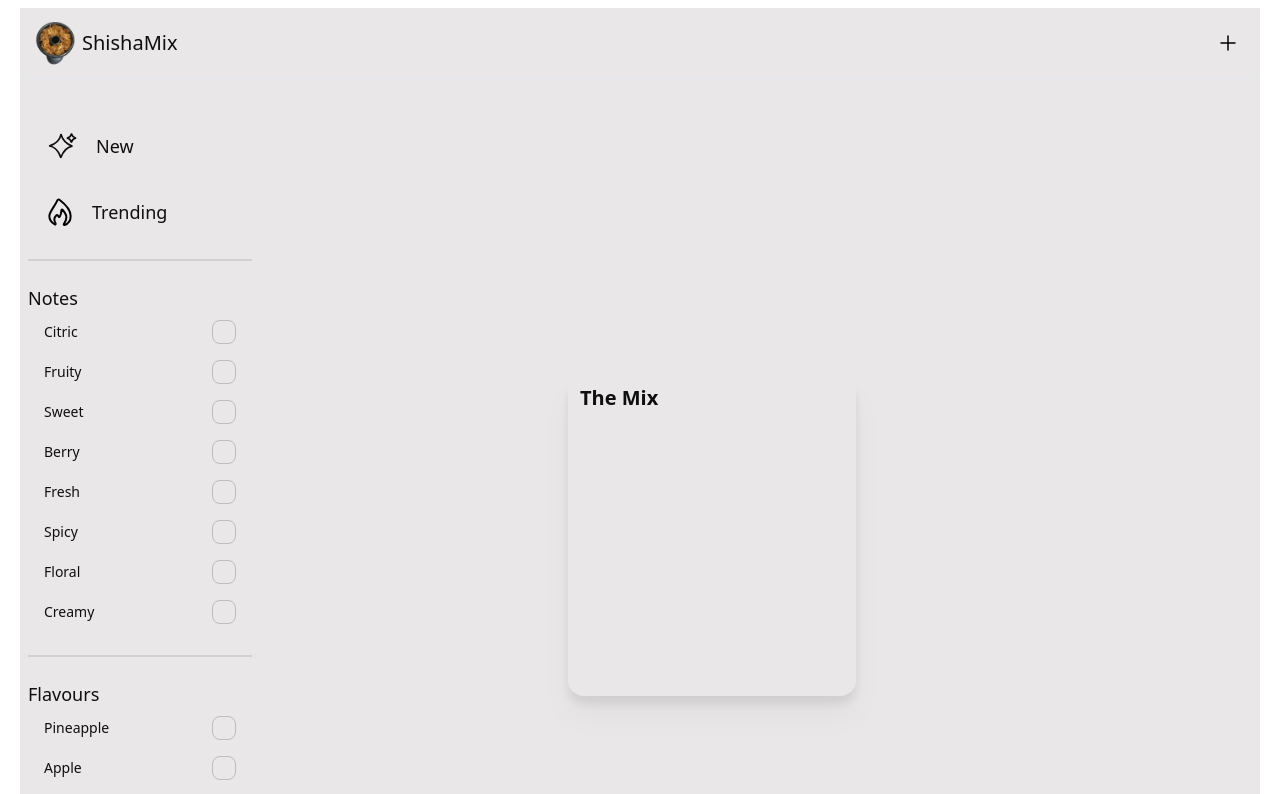
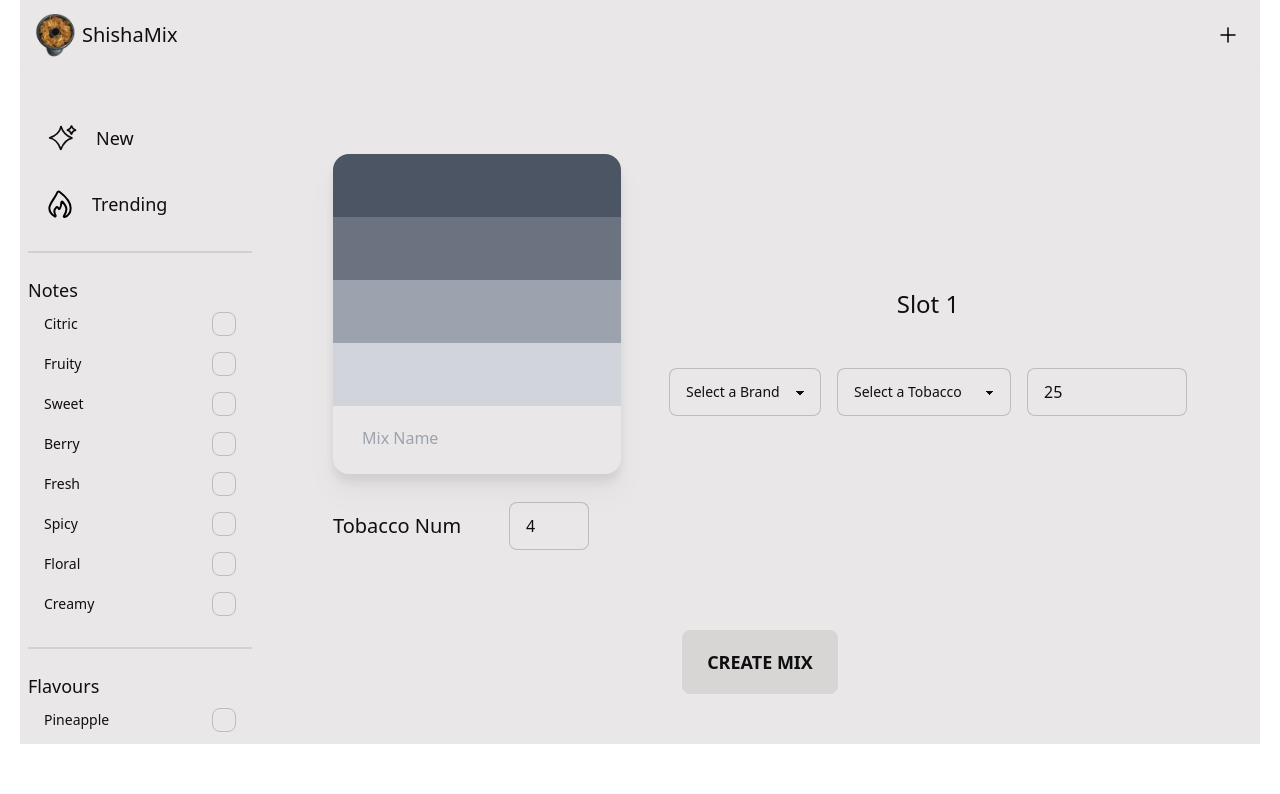
Before and after one commit to xiao-villamor/bowlhunt, a SvelteKit app: page /create in a window 1280 px wide. Shown: the top 794 px of the page. Built offline with nearby package versions, Linux system fonts and the light colour scheme.

Commit message:
add create new

```diff
--- a/src/brands.js
+++ b/src/brands.js
@@ -1,5 +1,4 @@
 export const brands = [
-    "brand",
     "Al Waha",
     "Streetsmoke",
     "Dumanji",
--- /dev/null
+++ b/src/defaulT.js
@@ -0,0 +1,37 @@
+export const defaulT = [
+    /// add a list of 4 tobaccos
+    {
+            name: 'Slot 1',
+            id: 0,
+            colour: 'bg-gray-600',
+            percentage: 25,
+            tobaccoId: null,
+            hidden: false,
+    },
+    {
+        name: 'Slot 2',
+        id: 1,
+        colour: 'bg-gray-500',
+        percentage: 25,
+        tobaccoId: null,
+        hidden: false,
+    },
+    {
+        name: 'Slot 3',
+        id: 2,
+        colour: 'bg-gray-400',
+        percentage: 25,
+        tobaccoId: null,
+        hidden: false,
+    },
+    {
+        name: 'Slot 4',
+        id: 3,
+        colour: 'bg-gray-300',
+        percentage: 25,
+        tobaccoId: null,
+        hidden: false,
+    }
+
+
+]
--- a/src/lib/components/CreationMixCard.svelte
+++ b/src/lib/components/CreationMixCard.svelte
@@ -1,7 +1,15 @@
 <script>
 
-    export let name;
-    export let Tobaccos;
+    import {tobaccosCreate} from "$lib/store.js";
+    import {tobaccoSelected} from "$lib/store.js";
+
+    let name;
+
+    //create a funtion to on click change the colour of the div
+    function clickTobacco(event){
+       console.log(event.currentTarget.id);
+       tobaccoSelected.set(event.currentTarget.id);
+    }
 
 </script>
 
@@ -32,24 +40,25 @@
 
 </style>
 
-<div class="flex w-96 shrink-0 mix animate-fade-in"  >
+<div class="flex w-72 shrink-0 mix animate-fade-in"  >
     <div class="card  bg-base-100 drop-shadow-xl overflow-hidden">
-        <div class="h-80 flex flex-col items-center rounded-xl d ">
-            {#each Tobaccos as t}
-                <div class="{t.colour} group " style={`height: ${t.percentage}%; width: 100%;`} >
-                    <div class="flex justify-start items-end h-full w-full">
-                        <div class="bg-opacity-50 bg-gray-500 rounded-tr-lg p-2 opacity-0 group-hover:opacity-100 transition-opacity duration-500">
-                            <span class="text-white">{t.name} - {t.percentage}%</span>
+        <div class="h-80 flex flex-col items-center rounded-xl">
+            {#each $tobaccosCreate as t}
+                {#if t.hidden !== true}
+                    <div class="{t.colour} group" on:click={clickTobacco} style={`height: ${t.percentage}%; width: 100%;`}  id={t.id}>
+                        <div class="flex justify-start items-end h-full w-full">
+                            <div class="bg-opacity-50 bg-gray-500 rounded-tr-lg p-2 opacity-0 group-hover:opacity-100 transition-opacity duration-500">
+                                <span class="text-white">{t.name} - {t.percentage}%</span>
+                            </div>
                         </div>
                     </div>
-                </div>
+                {/if}
             {/each}
 
             <div class="card-body w-full">
                 <div class="grid grid-cols-2 gap-2">
-                    <h2 class="card-title w-32">{name}</h2>
+                    <input type="text" placeholder="Mix Name" class="input input-ghost w-full max-w-md" />
                 </div>
-
             </div>
         </div>
     </div>
--- a/src/lib/components/NavBar.svelte
+++ b/src/lib/components/NavBar.svelte
@@ -4,7 +4,7 @@
 </script>
 
 
-<div class="sticky top-0 z-30 my-2">
+<div class="sticky top-0 z-30 ">
     <div class="navbar bg-base-100  border-b-2 dark:border-gray-300">
         <div class="flex-none lg:hidden">
             <label for="{navbar_id}" class="btn btn-square btn-ghost">
--- a/src/routes/+layout.svelte
+++ b/src/routes/+layout.svelte
@@ -58,19 +58,18 @@
 
 </script>
 
-<html data-theme="garden" lang="es" class="md:mx-5 mx-3 static">
+<html data-theme="garden" lang="es" class="md:mx-5 mx-3 sticky">
 
     <NavBar navbar_id="my-drawer-2"/>
 
-
-    <div class="drawer lg:drawer-open my-8 lg:sticky  left-0 " >
+    <div class="drawer lg:drawer-open my-8 lg:sticky  xs:max-md:items-center xs:max-md:justify-center" >
         <input id="my-drawer-2" type="checkbox" class="drawer-toggle" />
         <div class="drawer-content m-6">
             <slot />
         </div>
-        <div class="drawer-side z-50 ">
+        <div class="drawer-side z-50 lg:top-24 lg:h-[80vh]">
             <label for="my-drawer-2" class="drawer-overlay"></label>
-            <ul class="menu-vertical lg:menu  px-4 w-60 h-auto text-base-content bg-base-100  overflow-x-hidden">
+            <ul class="menu-vertical lg:menu  px-4 w-60 h-auto text-base-content bg-base-100  overflow-x-hidden pt-10">
 
                     <li class="">
                         <a id="new" class="text-lg h-full flex items-center" href="/new" data-sveltekit-preload-data="hover">
--- /dev/null
+++ b/src/routes/backend/brand/+server.js
@@ -0,0 +1,38 @@
+import {prisma} from '../../../server/prisma.js'
+import {json} from "@sveltejs/kit";
+import {redis} from "../../../server/redis.js";
+
+export const GET = async (event) => {
+
+    try {
+
+        const cached = await redis.get(event.url.href);
+        if (cached) {
+            return json(JSON.parse(cached));
+        }
+
+        let searchParams = event.url.searchParams;
+
+
+        const tobaccos = await prisma.tobacco.findMany({
+            where: {
+                brand: {
+                    contains: searchParams.get('name')
+                }
+            },
+            orderBy: {
+                name: 'asc'
+            }
+            //get only the name
+
+
+        });
+
+        redis.set(event.url.href, JSON.stringify(tobaccos), 'EX', 60);
+        return json(tobaccos, {
+        });
+    }catch (e) {
+        return json({error: e.message}, {status: 500});
+    }
+
+}
--- /dev/null
+++ b/src/routes/backend/createMix/+server.js
@@ -0,0 +1,63 @@
+export const POST = async (event) => {
+    //get the body from the event the number of likes and the id of the tobacco to update
+
+    const requestBody = await event.request.text();
+    const parsedBody = JSON.parse(requestBody);
+    const tobaccos = parsedBody.tobaccos;
+
+    let response
+    let error = false
+
+    //iterate over the tobaccos
+
+    console.log(tobaccos.length);
+
+    //if any of tobaccos has the field tobaccoId return error
+
+    tobaccos.some(tobacco => {
+        console.log(tobacco.tobaccoId)
+        console.log(tobacco.tobaccoId === null && tobacco.hidden === false)
+        if (tobacco.tobaccoId === null && tobacco.hidden === false) {
+            console.log("tobaccoId is missing")
+            error = true
+            response = new Response(JSON.stringify("tobaccoId is missing"), {
+                status: 400,
+                headers: {
+                    'Content-Type': 'application/json'
+                }
+            });
+        }
+    });
+
+    //create a new mix with the tobaccos
+    const mix = prisma.mix.create({
+        data: {
+            tobaccos: {
+                create: tobaccos
+            }
+        }
+    }).catch(e => {
+        console.log(e)
+        error = true
+        response = new Response(JSON.stringify("error"), {
+            status: 500,
+            headers: {
+                'Content-Type': 'application/json'
+            }
+        });
+    })
+
+
+    if(!error){
+        response = new Response(JSON.stringify("ok"), {
+            status: 200,
+            headers: {
+                'Content-Type': 'application/json'
+            }
+        });
+    }
+    return response
+
+
+
+}
--- a/src/routes/create/+page.svelte
+++ b/src/routes/create/+page.svelte
@@ -1,14 +1,156 @@
 <script>
 import CreationMixCard from "$lib/components/CreationMixCard.svelte";
+
+//import the brands
+import {brands} from "../../brands.js";
+import {tobaccosCreate} from "$lib/store.js";
+import {tobaccoSelected} from "$lib/store.js";
+import {onMount} from "svelte";
+import {defaulT} from "../../defaulT.js";
+
+let brand = "";
+let max = 100;
+let tobaccos = [];
+
+
+//create a function to get the value from the select
+async function getBrand(event) {
+    brand = event.target.value;
+    console.log(brand);
+    await getTobaccos();
+}
+
+async function getTobaccos() {
+
+    const url = `backend/brand?name=${brand}`
+    const response = await fetch(url);
+    tobaccos = await response.json();
+
+}
+
+function tobSel(event) {
+    let tname = event.target.value;
+
+    //get the tobacco object from the array
+    let tobacco = tobaccos.find(t => t.name === tname);
+
+    tobaccosCreate.update(tobaccosCreate => {
+        tobaccosCreate[$tobaccoSelected].colour = tobacco.colour;
+        tobaccosCreate[$tobaccoSelected].name = tobacco.brand + " " + tobacco.name;
+        tobaccosCreate[$tobaccoSelected].tobaccoId = tobacco.id;
+        return tobaccosCreate;
+    })
+}
+
+function setPercent(event) {
+    console.log(event.target.value)
+    let percent = event.target.value;
+    console.log($tobaccosCreate)
+
+    //
+
+    tobaccosCreate.update(tobaccosCreate => {
+        tobaccosCreate[$tobaccoSelected].percentage = percent;
+        return tobaccosCreate;
+    })
+}
+
+function changeTobaccoNum(event) {
+    let num = event.target.value;
+
+    tobaccosCreate.set(defaulT);
+
+    tobaccosCreate.update(tobaccosCreate => {
+        //hide the tobaccos that are not needed
+        for (let i = 0; i < tobaccosCreate.length; i++) {
+            tobaccosCreate[i].hidden = i >= num;
+        }
+
+        //iterate over the tobaccosCreate array and set the percentage to 100/num
+        for (let i = 0; i < tobaccosCreate.length; i++) {
+            tobaccosCreate[i].percentage = Math.round(100 / num);
+        }
+        return tobaccosCreate;
+    })
+
+    console.log(tobaccosCreate);
+}
+
+async function submitMix(){
+
+    const url = `backend/createMix`
+
+        //do a post request to the backend to like the newmixes the data shloud go in the body
+    const response = await fetch(url, {
+        method: 'POST',
+        headers: {
+            'Content-Type': 'application/json'
+        },
+        body: JSON.stringify({ tobaccos: $tobaccosCreate })
+
+    });
+
+    console.log(response)
+
+    if (response.ok) {
+        //if the response is ok then redirect to the home page
+        window.location.href = "/new";
+    } else {
+        //if the response is not ok then show an error
+    }
+
+
+}
+
+onMount(async () => {
+    tobaccosCreate.set(defaulT);
+})
+
 </script>
 
-<div class="flex justify-center items-center h-screen">
+<div class="flex justify-center items-center h-full gap-20 flex-col"> <!-- Removed 'flex-row' -->
 
 
+    <div class="flex justify-center items-center gap-12 flex-col sm:flex-row"> <!-- Kept 'flex-row' here, if needed -->
 
-    <CreationMixCard
-      name="The Mix"
-      Tobaccos={[],[],[],[]}
-     />
+        <!-- Wrapped 'CreationMixCard' in a separate div -->
+        <div class="flex justify-start items-start h-full gap-7 flex-col">
+            <CreationMixCard
+                    name="The Mix"
+            />
+            <div class="flex justify-center items-center gap-12  flex-row  xs:max-md:gap-4 ">
+
+                <h3 class="text-xl"> Tobacco Num</h3>
+
+                <input type="number" placeholder="Num of Tobaccos" class="input input-bordered w-20" max="4" on:change={changeTobaccoNum}
+                       value="4"/>
+            </div>
+        </div>
+
+        <div class="flex justify-center items-center gap-12  flex-col">
+
+            <h3 class="text-2xl">{$tobaccosCreate[$tobaccoSelected].name} </h3>
+
+            <div class="flex justify-center items-center gap-4 flex-col sm:flex-row">
+                <select class="select select-bordered w-40 max-w-xs mt-4 sm:mt-0" on:change={getBrand}>
+                    <option disabled selected>Select a Brand</option>
+                    {#each brands as b}
+                        <option>{b}</option>
+                    {/each}
+                </select>
+
+                <select class="select select-bordered w-full max-w-xs sm:mt-0" on:change={tobSel}>
+                    <option>Select a Tobacco</option>
+                    {#each tobaccos as t}
+                        <option>{t.name}</option>
+                    {/each}
+                </select>
+                <input type="number" placeholder="Percentage" class="input input-bordered w-40 max-w-xs" max={max} on:change={setPercent}
+                       value={$tobaccosCreate[$tobaccoSelected].percentage}/>
+            </div>
+        </div>
+    </div>
+
+    <button class="btn btn-lg" on:click={submitMix}>Create Mix</button>
 
 </div>
```
Also changed, not shown: src/lib/store.js (+14 -0 lines). Lines whose indentation alone changed are shown as unchanged.
